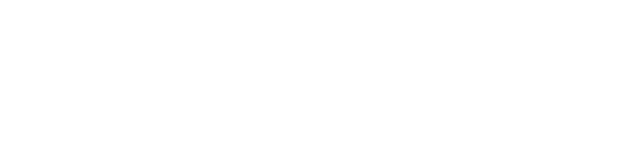
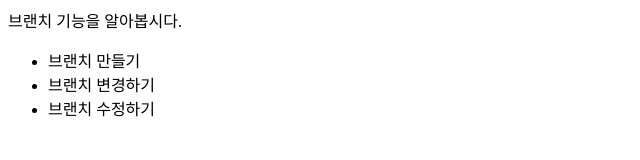
Before and after one commit to hjchoi2000/osgeo_foss4g, a plain HTML site: page index.html in a window 1280 px wide. Shown: the whole page, without its empty margins (0-640 px from the left). Drawn offline with Linux system fonts and the light colour scheme.

Commit message:
Update index.html

```diff
--- a/index.html
+++ b/index.html
@@ -1,10 +1,15 @@
 <html>
     <head>
-        <title></title>
+        <title>브랜치 만들기</title>
     </head>
     <body>
-        <section></section>
-        <header></header>
+        <header>브랜치 기능을 알아봅시다.</header>
+        <section>
+            <ul>
+                <li>브랜치 만들기</li>
+                <li>브랜치 변경하기</li>
+                <li>브랜치 수정하기</li>
+            </ul>
+        </section>
     </body>
-
 </html>
```
